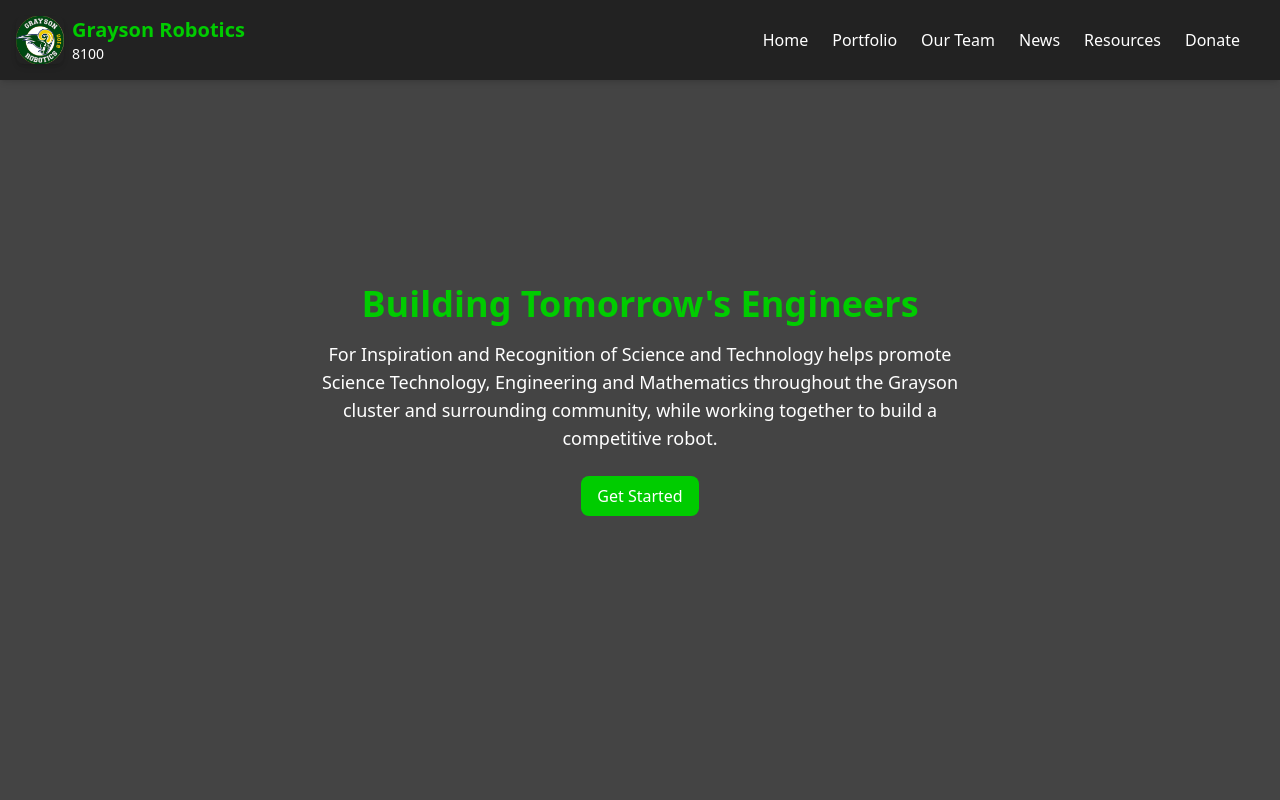
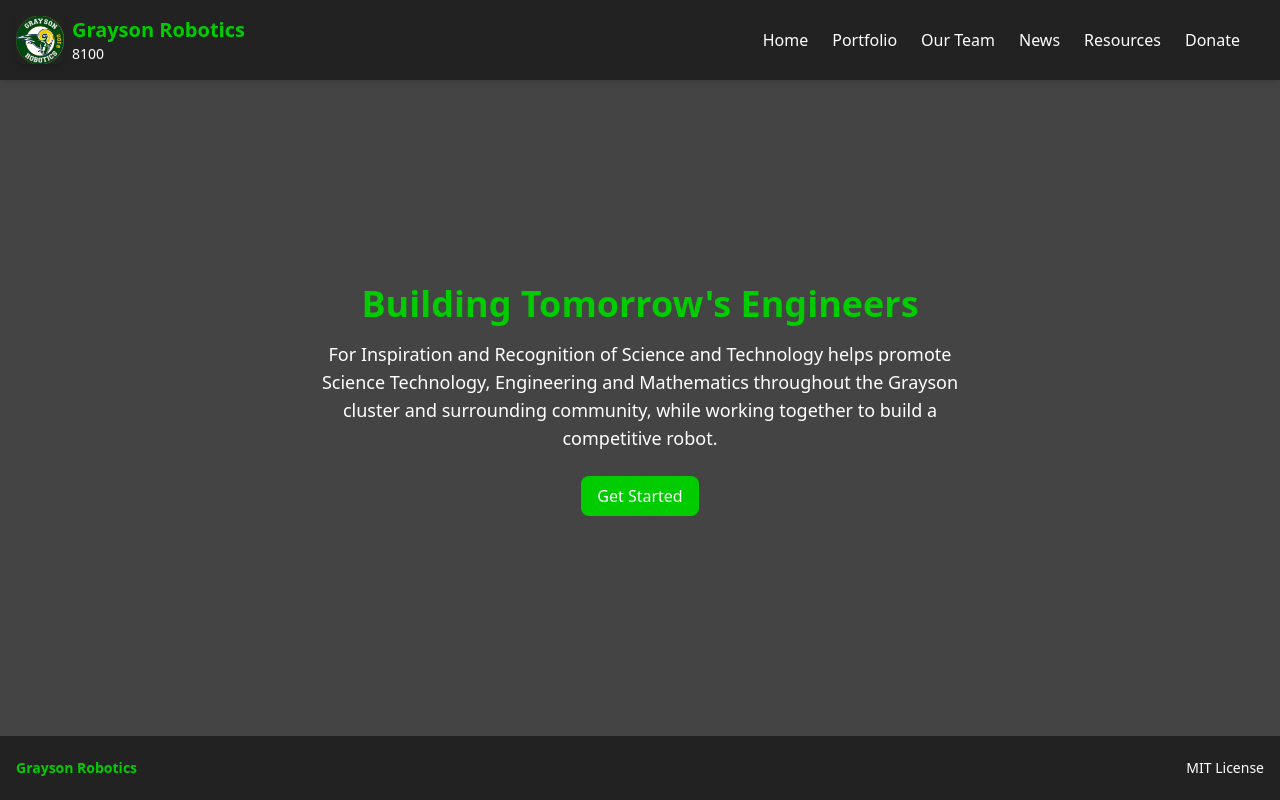
Before and after one commit to frc8100/website, a Next.js app: page / in a window 1280 px wide. Built offline with nearby package versions, Linux system fonts and the light colour scheme.

Commit message:
feat: add Footer, refactor Hero component

```diff
--- a/src/app/page.tsx
+++ b/src/app/page.tsx
@@ -3,6 +3,7 @@ import Image from "next/image";
 
 import { Header } from "../components/header";
 import { Hero } from "../components/hero";
+import { Footer } from "../components/footer";
 
 /**
  * @returns The root component of the application.
@@ -12,6 +13,7 @@ const Home: React.FC = () => {
         <>
             <Header />
             <Hero />
+            <Footer />
         </>
     );
 };
--- /dev/null
+++ b/src/components/footer.tsx
@@ -0,0 +1,20 @@
+/**
+ * @file Declares the Footer component and related components.
+ */
+import React from "react";
+
+/**
+ * @returns The footer of the website.
+ */
+export const Footer: React.FC = () => {
+    return (
+        <div className="fixed bottom-0 z-10 flex h-16 w-full items-center justify-between bg-secondary p-4 shadow-md">
+            <div className="flex items-center">
+                <p className="text-sm font-bold text-accent">Grayson Robotics</p>
+            </div>
+            <div className="flex items-center">
+                <p className="text-sm text-primary">MIT License</p>
+            </div>
+        </div>
+    );
+};
--- a/src/components/hero.tsx
+++ b/src/components/hero.tsx
@@ -5,18 +5,16 @@ import React from "react";
 
 export const Hero: React.FC = () => {
     return (
-        <div className="top-0 z-10 w-full bg-secondary-light">
-            <div className="flex h-screen flex-col items-center justify-center">
-                <h1 className="text-4xl font-bold text-accent">Building Tomorrow&apos;s Engineers</h1>
-                <p className="mt-4 w-1/2 text-center text-lg text-primary">
-                    For Inspiration and Recognition of Science and Technology helps promote Science Technology,
-                    Engineering and Mathematics throughout the Grayson cluster and surrounding community, while working
-                    together to build a competitive robot.
-                </p>
-                <button className="hover:bg-accent-dark mt-6 rounded-lg bg-accent px-4 py-2 text-white transition-all duration-300">
-                    Get Started
-                </button>
-            </div>
+        <div className="top-0 z-10 flex h-screen w-full flex-col items-center justify-center bg-secondary-light">
+            <h1 className="text-4xl font-bold text-accent">Building Tomorrow&apos;s Engineers</h1>
+            <p className="mt-4 w-1/2 text-center text-lg text-primary">
+                For Inspiration and Recognition of Science and Technology helps promote Science Technology, Engineering
+                and Mathematics throughout the Grayson cluster and surrounding community, while working together to
+                build a competitive robot.
+            </p>
+            <button className="hover:bg-accent mt-6 rounded-lg bg-accent px-4 py-2 text-white transition-all duration-300">
+                Get Started
+            </button>
         </div>
     );
 };
```
